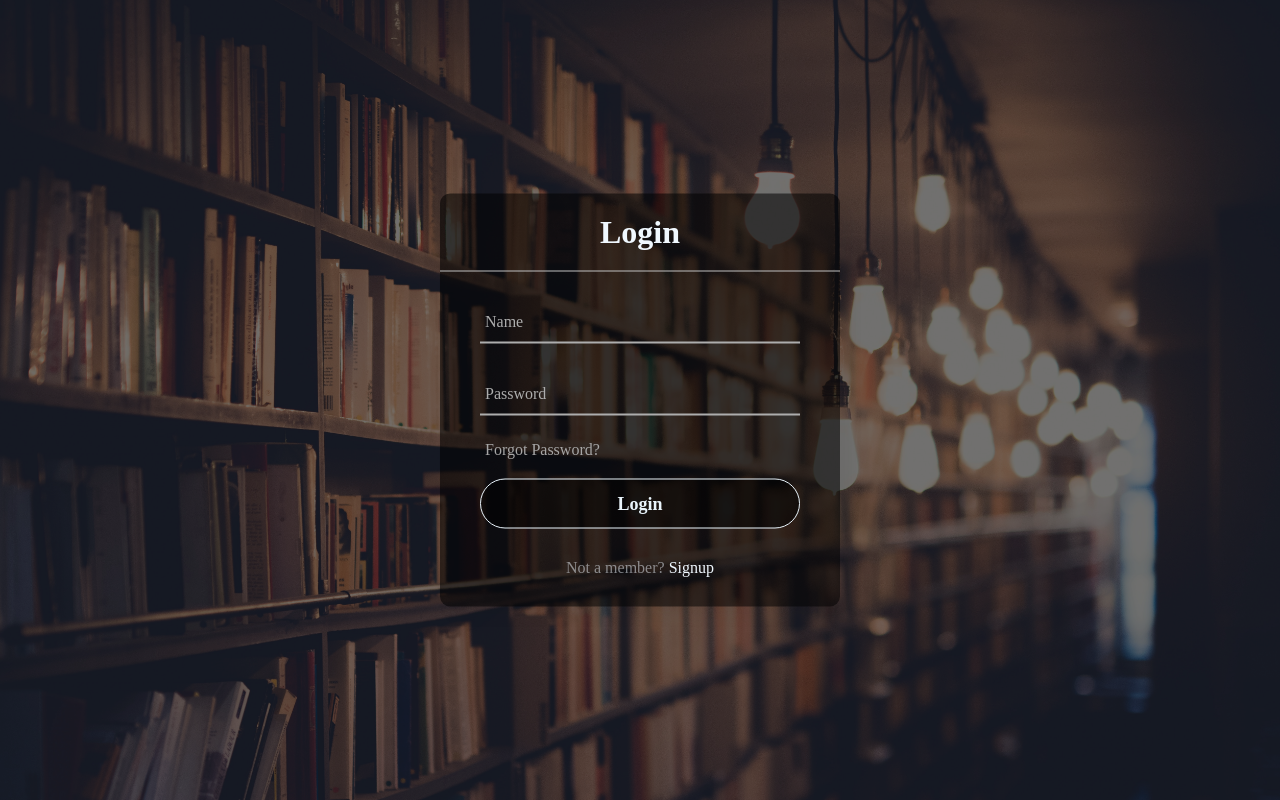
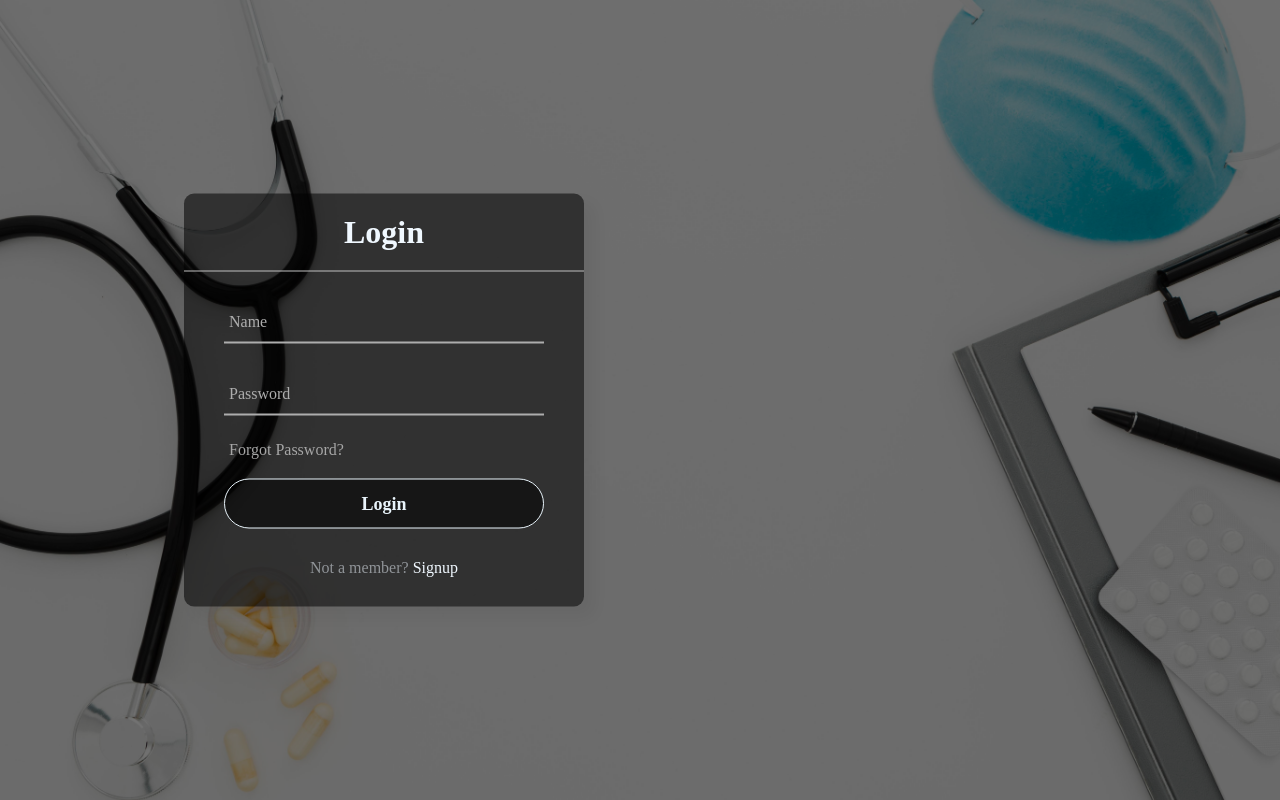
Before and after one commit to harhsal0307/pce_comp_web_programming_lab_anuja-more, a PHP site: page /login.html in a window 1280 px wide. Run offline with PHP 8.4, Linux system fonts and the light colour scheme.

Commit message:
first commit

```diff
--- a/login.css
+++ b/login.css
@@ -5,11 +5,11 @@
     padding: 0;
 }
 .container {
-    align-items: center;
+    align-items: left;
     margin: 0;
     position: relative;
-    align-items: center;
-    background-image: url(bg1.jpg);
+    align-items: left;
+    background-image: url(static/img/medical-desk-with-stethoscope-mask.jpg);
     background-size: cover;
     background-repeat: no-repeat;
     height: 100vh;
@@ -45,7 +45,7 @@ p{
 .center{
     position: absolute;
     top: 50%;
-    left: 50%;
+    left: 30%;
     transform: translate(-50%, -50%);
     width: 400px;
     /* background: white; */
```
Also changed, not shown: static/img/16395970_rm373batch15-bg-11.jpg (added), static/img/bg1.jpg (added), static/img/medical-desk-with-stethoscope-mask.jpg (added), 1 other file.
